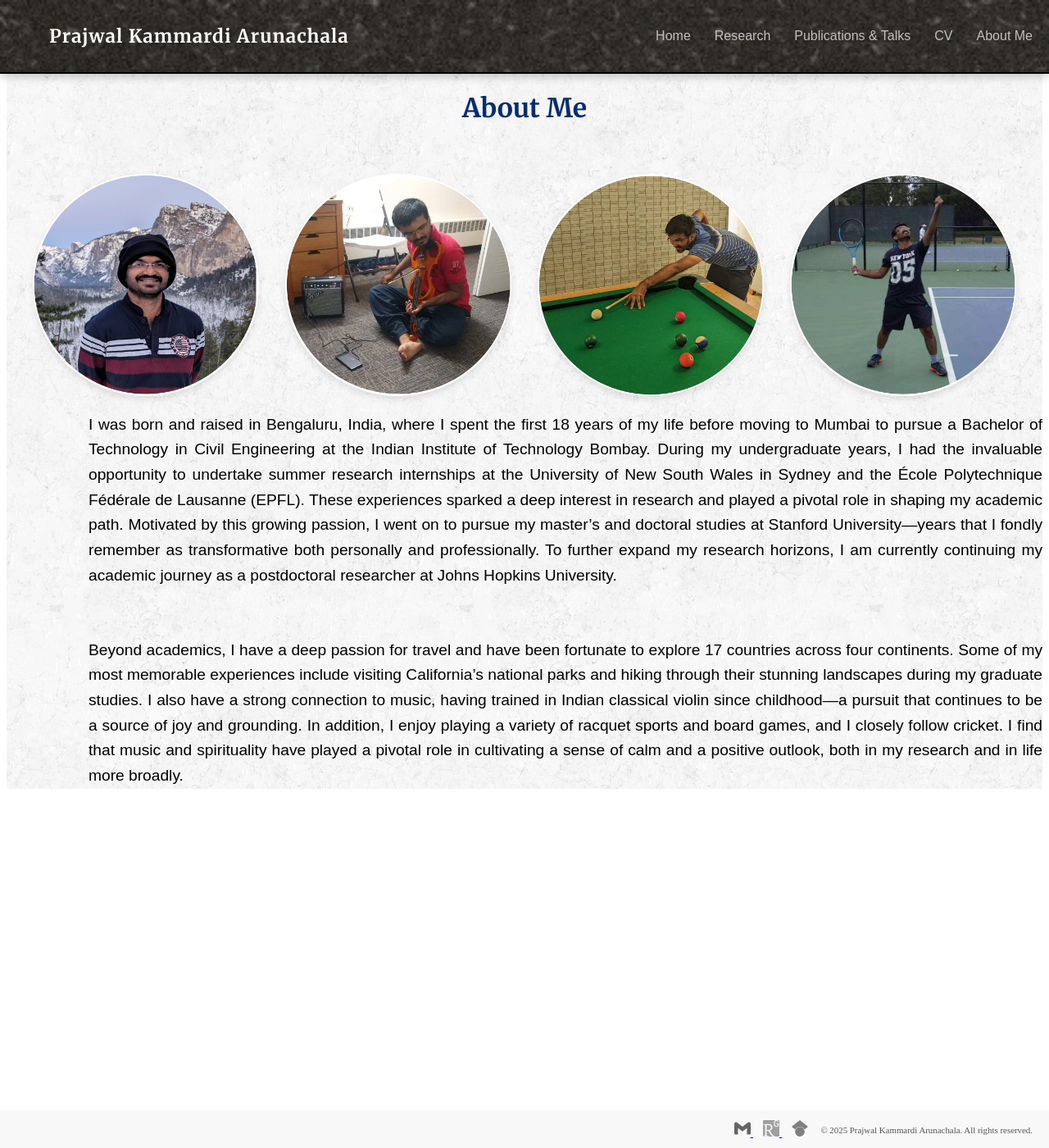
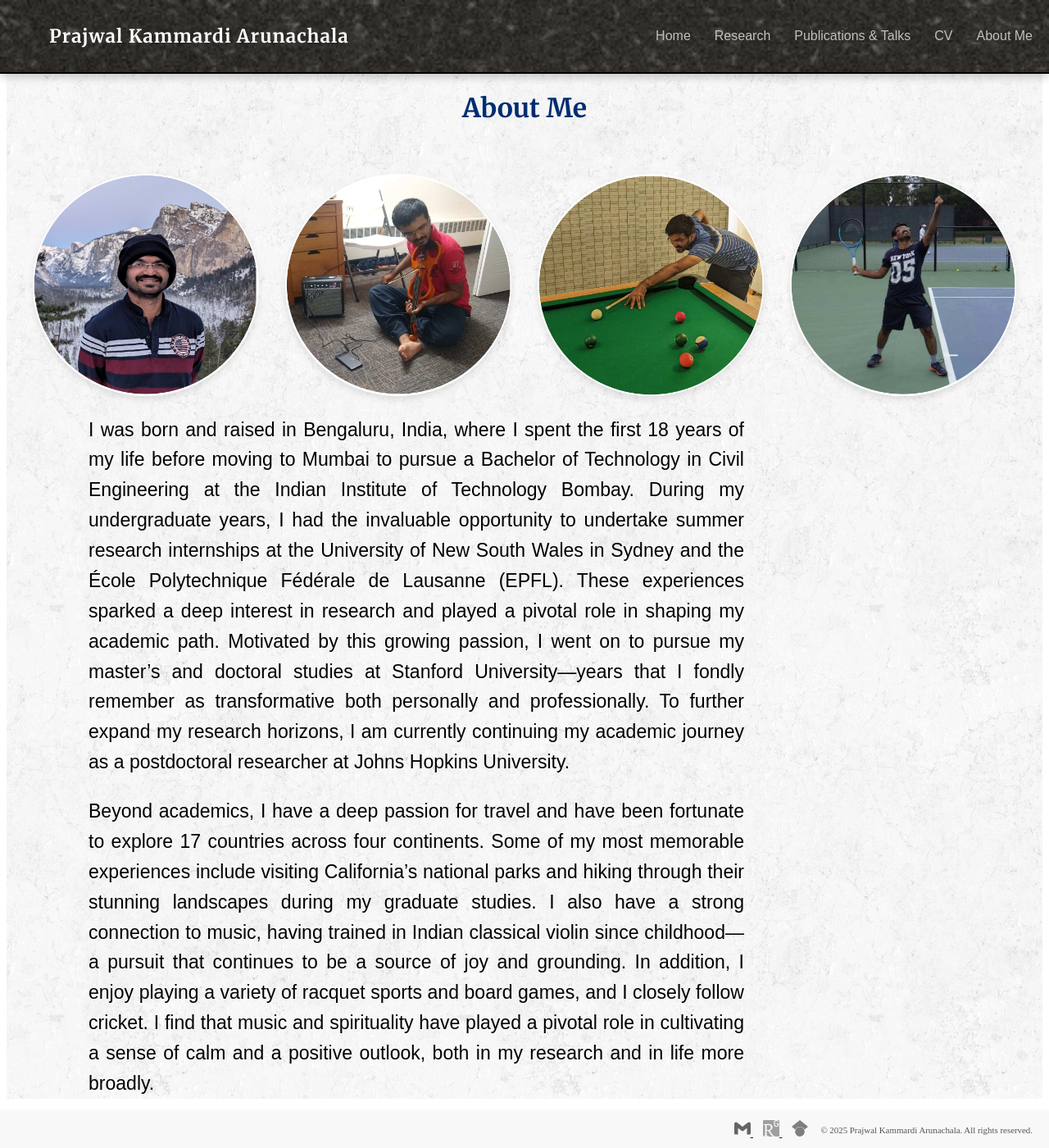
Before and after one commit to prajwalka/prajwalka.github.io, a Jekyll site: the page built from about.md, in a window 1280 px wide and 1400 px high, scrolled down 17 px. Shown: the whole window at 82% size. Built offline with Jekyll 4.4.1, drawn with Linux system fonts in a browser that asks for light colours; some web fonts are replaced.

Commit message:
Updating research

```diff
--- a/assets/style.css
+++ b/assets/style.css
@@ -403,7 +403,7 @@
   }
 }
 
-.about-me p {
+.about-me {
   font-family: 'Computer Modern Sans', sans-serif;
   font-size: 1.2em;
   text-align: justify;
```
